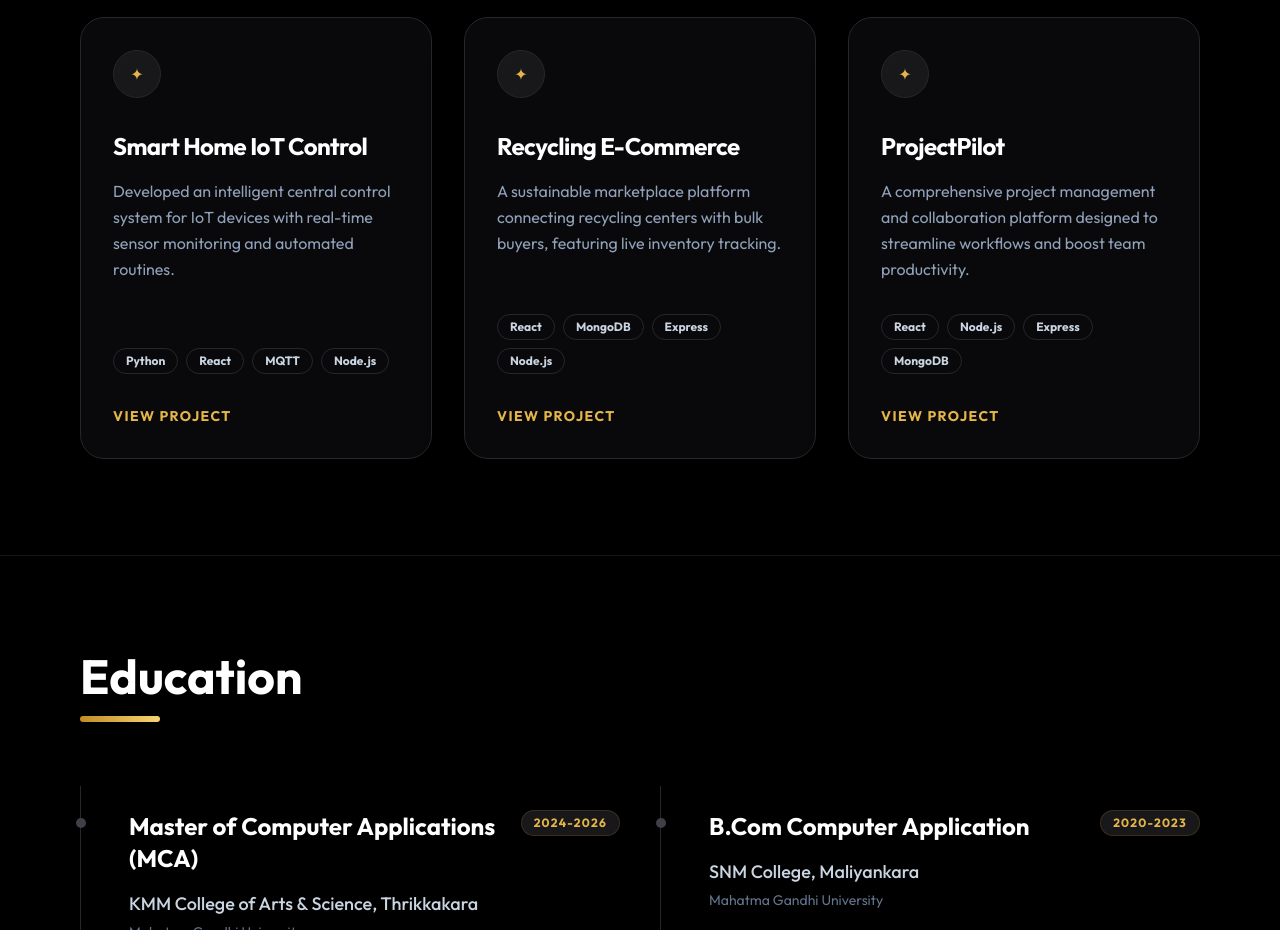
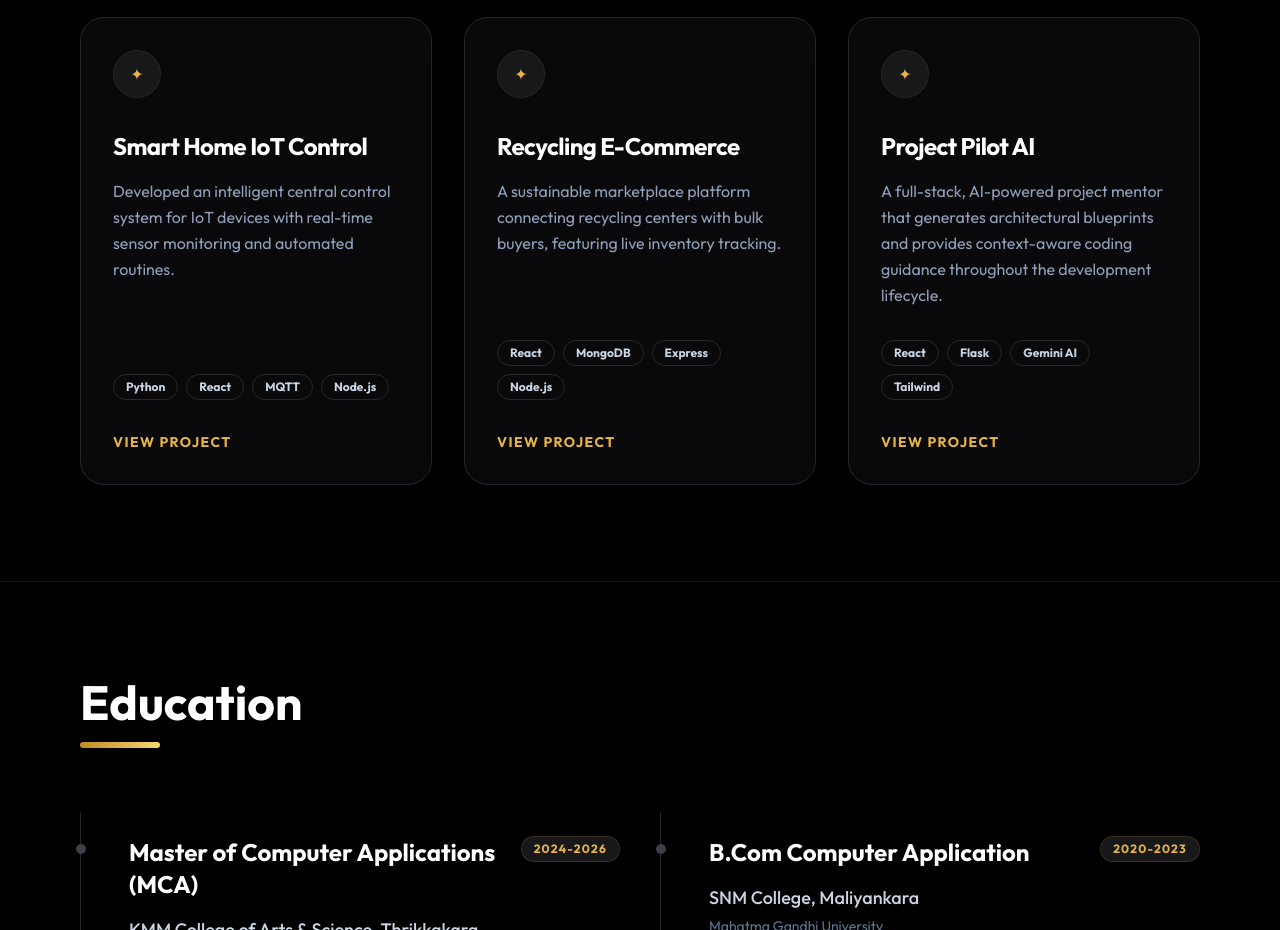
Before and after one commit to ashiks27-boop/protifolio, a React (Vite) app: page / in a window 1280 px wide. Shown: the part 2640-3570 px from the top of the page. Built offline with nearby package versions, Linux system fonts and the light colour scheme.

Commit message:
content: update project pilot ai details

```diff
--- a/src/components/Projects.jsx
+++ b/src/components/Projects.jsx
@@ -18,9 +18,9 @@ const Projects = () => {
       icon: '✦'
     },
     {
-      title: 'ProjectPilot',
-      description: 'A comprehensive project management and collaboration platform designed to streamline workflows and boost team productivity.',
-      stack: ['React', 'Node.js', 'Express', 'MongoDB'],
+      title: 'Project Pilot AI',
+      description: 'A full-stack, AI-powered project mentor that generates architectural blueprints and provides context-aware coding guidance throughout the development lifecycle.',
+      stack: ['React', 'Flask', 'Gemini AI', 'Tailwind'],
       link: '#',
       icon: '✦'
     }
```
